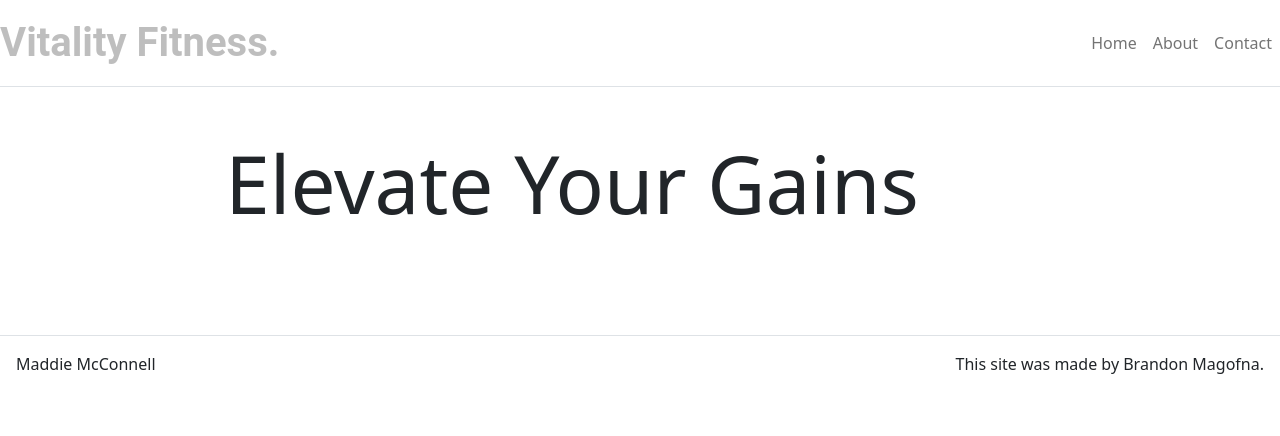
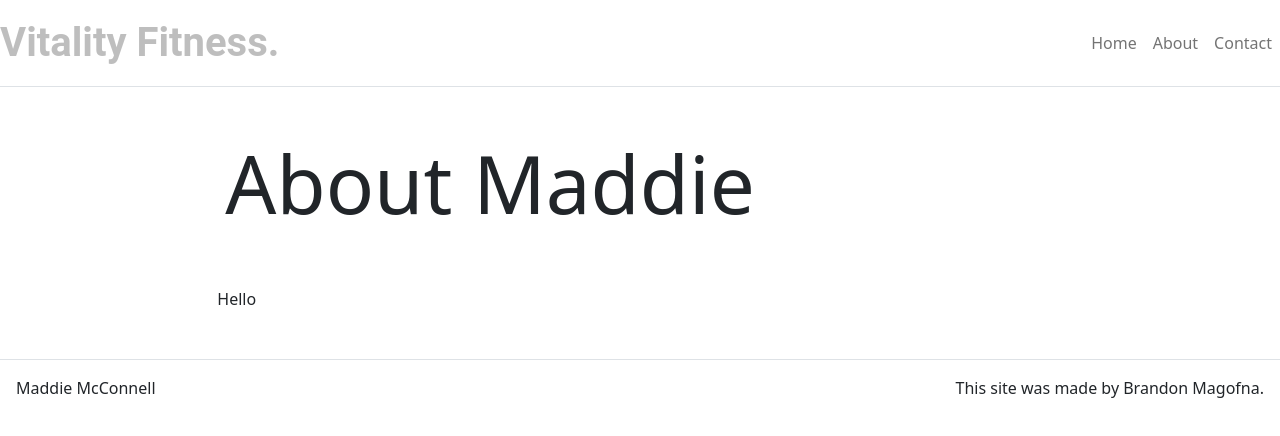
Before and after one commit to Magofna68/Capstone, a React (Create React App) app: page /about in a window 1280 px wide. Shown: the top 436 px of the page. Built offline with nearby package versions, Linux system fonts and the light colour scheme.

Commit message:
:hammer: Content.js

```diff
--- a/src/App.js
+++ b/src/App.js
@@ -34,7 +34,7 @@ class App extends React.Component {
         // ref: { textRef }
       },
       about: {
-        title: 'Elevate Your Gains',
+        title: 'About Maddie',
       },
       contact: {
         title: 'Let\'s Chat',
--- /dev/null
+++ b/src/components/Content.js
@@ -0,0 +1,20 @@
+import React from 'react';
+import Container from 'react-bootstrap/Container';
+import Col from 'react-bootstrap/Col';
+import Row from 'react-bootstrap/Row';
+
+function Content(props) {
+
+  return (
+    <Container fluid="true">
+      <Row className="justify-content-center">
+        <Col md={8}>
+          {props.children}
+        </Col>
+      </Row>
+    </Container>
+
+  )
+}
+
+export default Content;
--- a/src/components/pages/AboutPage.js
+++ b/src/components/pages/AboutPage.js
@@ -1,10 +1,15 @@
 import React from 'react';
 import Hero from '../Hero';
+import Content from '../Content';
 
 function AboutPage(props) {
   return (
     <div>
-      <Hero title={props.title}/>
+      <Hero title={props.title} />
+
+      <Content>
+        Hello
+      </Content>
 
     </div>
   );
```
